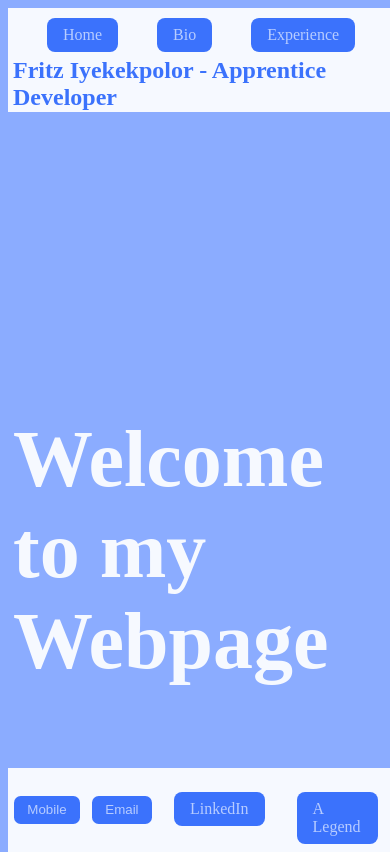
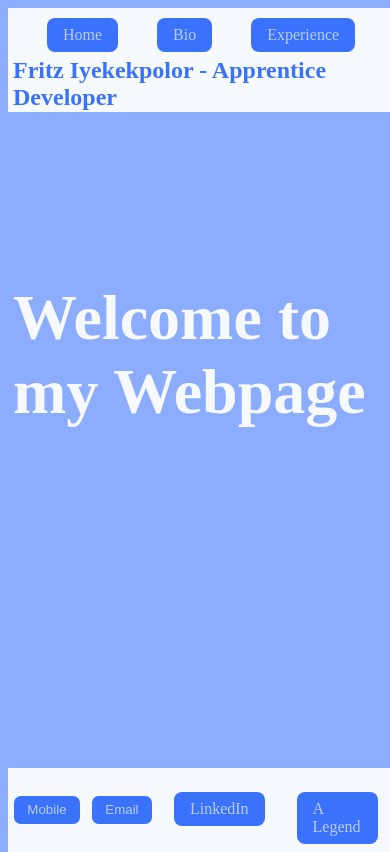
Before and after one commit to fritziyeke12/project-A, a plain HTML site: page index.html in a window 390 px wide. Drawn offline with Linux system fonts and the light colour scheme.

Commit message:
final commit

```diff
--- a/index.css
+++ b/index.css
@@ -183,10 +183,6 @@ footer p:hover{
     font-size: 1.5em;
     }
 
-    section h1{
-        color: green;
-    }
-
     .box{
         width: 200px;
     }
@@ -194,4 +190,8 @@ footer p:hover{
     #right1, #right2{
         height: 220px;
     }
+
+    .one{
+        margin: 0px;
+    }
 }
--- a/index.html
+++ b/index.html
@@ -18,7 +18,7 @@
         </nav>
         <h1>Fritz Iyekekpolor - Apprentice Developer</h1>
     </header>
-    <main>
+    <main class="one">
         <section class="center">
             <h1>Welcome to my Webpage</h1>
         </section>
--- a/indexb.css
+++ b/indexb.css
@@ -35,3 +35,9 @@ main{
     color: #F6F9FF;
     font-size: 5em;
 }
+
+@media screen and (max-width: 500px) {
+    .center h1{
+        font-size: 4em;
+    }
+}
```
